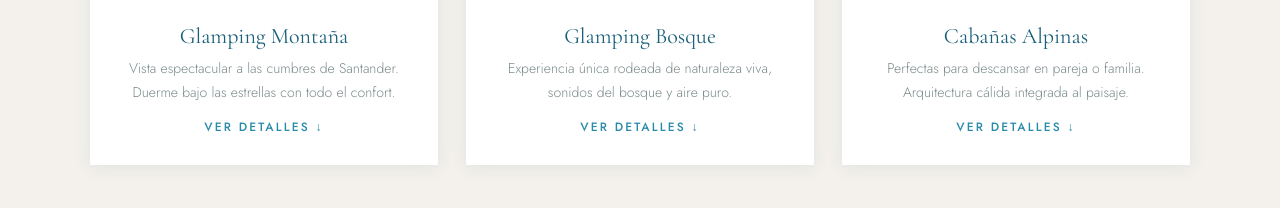
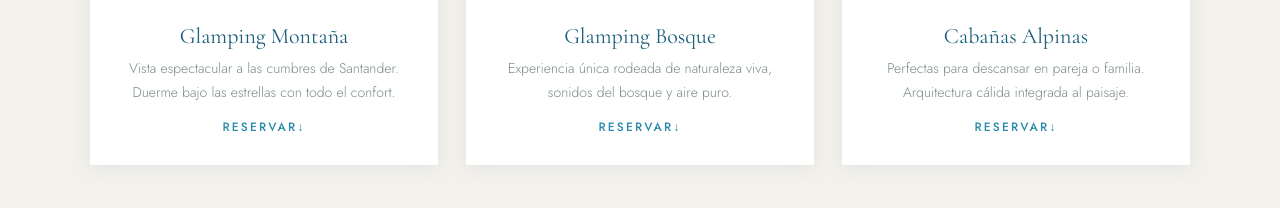
Before and after one commit to alej02992/Villa_AguaClara, a plain HTML site: page index.html in a window 1280 px wide. Shown: the part 1185-1393 px from the top of the page. Drawn offline with nearby package versions, Linux system fonts and the light colour scheme.

Commit message:
Cambio nombres

```diff
--- a/index.html
+++ b/index.html
@@ -123,7 +123,7 @@
                 <div class="card-aloj-body">
                     <h3>Glamping Montaña</h3>
                     <p>Vista espectacular a las cumbres de Santander. Duerme bajo las estrellas con todo el confort.</p>
-                    <span class="card-aloj-ver">Ver detalles ↓</span>
+                    <span class="card-aloj-ver">Reservar↓</span>
                 </div>
             </div>
             <div class="card-aloj" data-id="bosque" onclick="abrirAlojamiento('bosque')">
@@ -131,7 +131,7 @@
                 <div class="card-aloj-body">
                     <h3>Glamping Bosque</h3>
                     <p>Experiencia única rodeada de naturaleza viva, sonidos del bosque y aire puro.</p>
-                    <span class="card-aloj-ver">Ver detalles ↓</span>
+                    <span class="card-aloj-ver">Reservar↓</span>
                 </div>
             </div>
             <div class="card-aloj" data-id="cabanas" onclick="abrirAlojamiento('cabanas')">
@@ -139,7 +139,7 @@
                 <div class="card-aloj-body">
                     <h3>Cabañas Alpinas</h3>
                     <p>Perfectas para descansar en pareja o familia. Arquitectura cálida integrada al paisaje.</p>
-                    <span class="card-aloj-ver">Ver detalles ↓</span>
+                    <span class="card-aloj-ver">Reservar↓</span>
                 </div>
             </div>
         </div>
```
